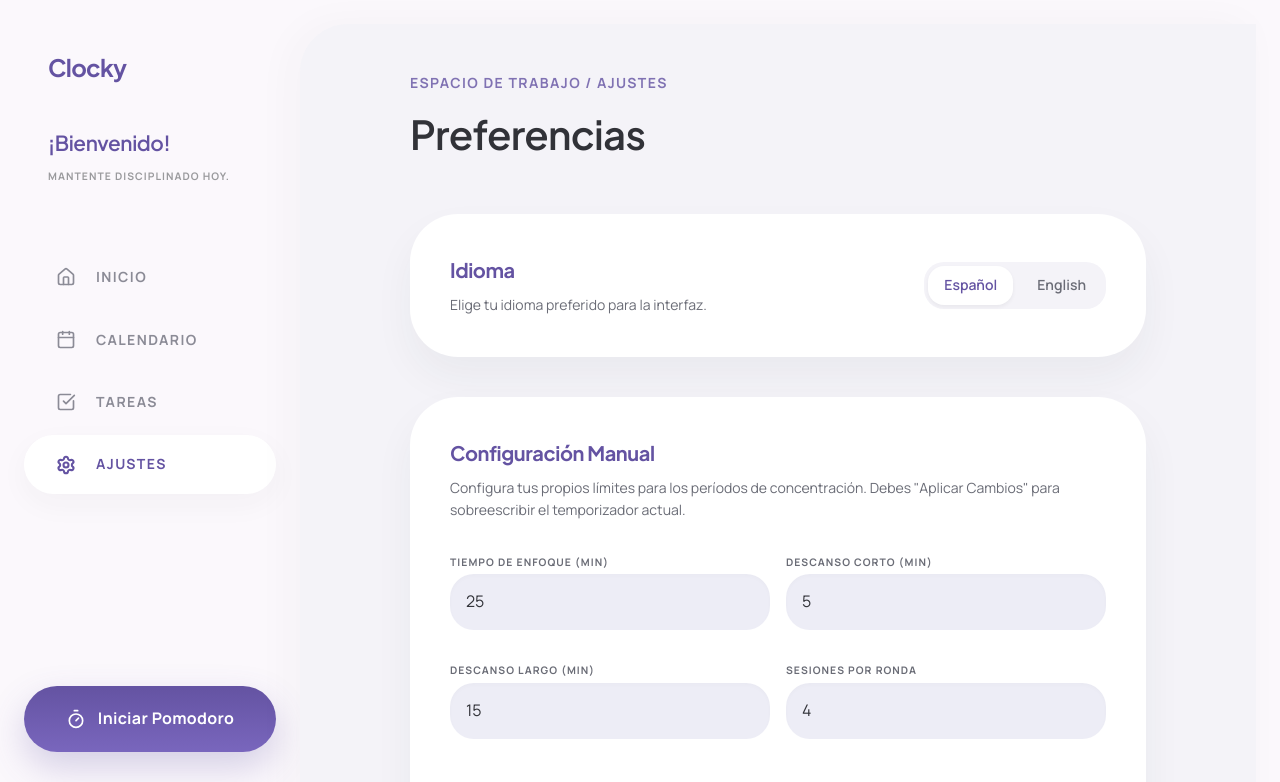
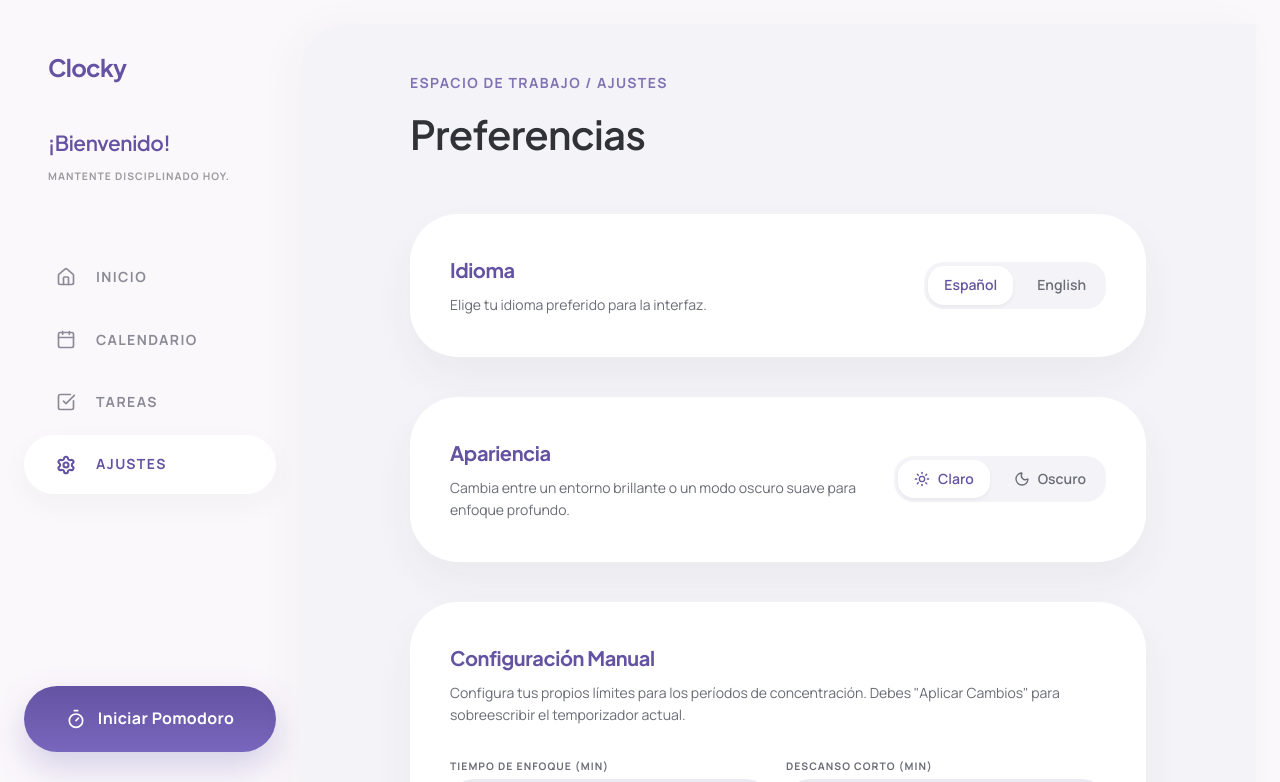
Before and after one commit to andres-pi/ai-pomodoro-planner, a Next.js app: page /settings in a window 1280 px wide. Shown: the top 782 px of the page. Built offline with nearby package versions, Linux system fonts and the light colour scheme; no server answers.

Commit message:
feat: add a function that changes the page style using a toggle.

```diff
--- a/src/app/globals.css
+++ b/src/app/globals.css
@@ -34,6 +34,28 @@
   /* Fonts */
   --font-display: 'Plus Jakarta Sans', sans-serif;
   --font-body: 'Manrope', sans-serif;
+}
+
+/* Soft Dark Mode Pallete */
+[data-theme="dark"] {
+  --color-primary: #7b6ab7;
+  --color-primary-dim: #9283cd;
+  --color-primary-container: #322659;
+
+  --color-secondary: #a3c285;
+  --color-secondary-container: #3d5032;
+  --color-on-secondary-container: #dceec9;
+
+  --color-tertiary: #b0ccaa;
+  --color-tertiary-fixed-dim: #3b5035;
+
+  --color-background: #18181f;
+  --color-surface-container-low: #22222a;
+  --color-surface-container-high: #31313e;
+  --color-surface-container-lowest: #282832;
+
+  --color-on-surface: #f0f0f5;
+  --color-outline-variant: rgba(255, 255, 255, 0.08);
 }
 
 * {
--- a/src/app/layout.tsx
+++ b/src/app/layout.tsx
@@ -3,6 +3,7 @@ import { Plus_Jakarta_Sans, Manrope } from "next/font/google";
 import "./globals.css";
 import Sidebar from "@/components/Sidebar";
 import { Providers } from "@/components/Providers";
+import ThemeProvider from "@/components/ThemeProvider";
 
 const plusJakarta = Plus_Jakarta_Sans({
   subsets: ["latin"],
@@ -29,6 +30,7 @@ export default function RootLayout({
   return (
     <html lang="es">
       <body className={`${manrope.variable} ${plusJakarta.variable}`}>
+        <ThemeProvider>
           <Providers>
             <div className="app-layout">
               <Sidebar />
@@ -37,6 +39,7 @@ export default function RootLayout({
               </main>
             </div>
           </Providers>
+        </ThemeProvider>
       </body>
     </html>
   );
--- a/src/components/SettingsPanel.tsx
+++ b/src/components/SettingsPanel.tsx
@@ -2,9 +2,10 @@
 import React, { useState } from 'react';
 import { useTimerStore } from '@/store/timerStore';
 import { signIn, signOut, useSession } from "next-auth/react";
-import { User, LogOut, Eye, EyeOff } from "lucide-react";
+import { User, LogOut, Eye, EyeOff, Moon, Sun } from "lucide-react";
 import { useTranslation } from '@/hooks/useTranslation';
 import { useLangStore } from '@/store/langStore';
+import { useThemeStore } from '@/store/themeStore';
 
 const InputField = ({ label, value, onChange, min = 1, max = 60 }: any) => (
   <div style={{ display: 'flex', flexDirection: 'column', gap: '0.25rem', flex: 1 }}>
@@ -37,6 +38,7 @@ const InputField = ({ label, value, onChange, min = 1, max = 60 }: any) => (
 export default function SettingsPanel() {
   const { t } = useTranslation();
   const { language, setLanguage } = useLangStore();
+  const { theme, setTheme } = useThemeStore();
   const { workDuration, shortBreakDuration, longBreakDuration, sessionsToLongBreak, updateSettings } = useTimerStore();
 
   // Helper local states just for the timer inputs
@@ -111,6 +113,33 @@ export default function SettingsPanel() {
              onClick={() => setLanguage('en')}
              style={{ padding: '0.5rem 1rem', borderRadius: '16px', border: 'none', fontWeight: 600, fontSize: '0.875rem', cursor: 'pointer', transition: 'all 0.2s ease', backgroundColor: language === 'en' ? 'white' : 'transparent', color: language === 'en' ? 'var(--color-primary)' : '#6A6C76', boxShadow: language === 'en' ? '0 2px 4px rgba(0,0,0,0.05)' : 'none' }}>
              English
+          </button>
+        </div>
+      </div>
+
+      {/* THEME TOGGLE */}
+      <div className="shadow-ambient mobile-gap-column" style={{ backgroundColor: 'var(--color-surface-container-lowest)', borderRadius: 'var(--radius-xl)', padding: '2.5rem', display: 'flex', alignItems: 'center', justifyContent: 'space-between', gap: '1.5rem' }}>
+        <div>
+          <h3 style={{ fontSize: '1.25rem', color: 'var(--color-primary)', letterSpacing: '-0.02em', fontWeight: 700 }}>
+            {t("SETTINGS_THEME_TITLE")}
+          </h3>
+          <p style={{ color: '#6A6C76', fontSize: '0.875rem', marginTop: '0.5rem' }}>
+            {t("SETTINGS_THEME_DESC")}
+          </p>
+        </div>
+
+        <div style={{ display: 'flex', alignItems: 'center', gap: '0.5rem', backgroundColor: 'var(--color-surface-container-low)', borderRadius: '20px', padding: '0.25rem' }}>
+          <button
+             type="button"
+             onClick={() => setTheme('light')}
+             style={{ display: 'flex', alignItems: 'center', gap: '0.5rem', padding: '0.5rem 1rem', borderRadius: '16px', border: 'none', fontWeight: 600, fontSize: '0.875rem', cursor: 'pointer', transition: 'all 0.2s ease', backgroundColor: theme === 'light' ? 'var(--color-surface-container-lowest)' : 'transparent', color: theme === 'light' ? 'var(--color-primary)' : '#6A6C76', boxShadow: theme === 'light' ? '0 2px 4px rgba(0,0,0,0.05)' : 'none' }}>
+             <Sun size={16} /> {t("THEME_LIGHT")}
+          </button>
+          <button
+             type="button"
+             onClick={() => setTheme('dark')}
+             style={{ display: 'flex', alignItems: 'center', gap: '0.5rem', padding: '0.5rem 1rem', borderRadius: '16px', border: 'none', fontWeight: 600, fontSize: '0.875rem', cursor: 'pointer', transition: 'all 0.2s ease', backgroundColor: theme === 'dark' ? 'var(--color-surface-container-lowest)' : 'transparent', color: theme === 'dark' ? 'var(--color-primary)' : '#6A6C76', boxShadow: theme === 'dark' ? '0 2px 4px rgba(0,0,0,0.05)' : 'none' }}>
+             <Moon size={16} /> {t("THEME_DARK")}
           </button>
         </div>
       </div>
--- /dev/null
+++ b/src/components/ThemeProvider.tsx
@@ -0,0 +1,15 @@
+"use client";
+
+import { useEffect } from "react";
+import { useThemeStore } from "@/store/themeStore";
+
+export default function ThemeProvider({ children }: { children: React.ReactNode }) {
+  const { theme } = useThemeStore();
+
+  useEffect(() => {
+    // Inyecta el tema globalmente en el elemento html o body
+    document.documentElement.setAttribute('data-theme', theme);
+  }, [theme]);
+
+  return <>{children}</>;
+}
--- a/src/locales/en.json
+++ b/src/locales/en.json
@@ -30,6 +30,10 @@
   "SETTINGS_HEADER_TITLE": "Preferences",
   "SETTINGS_LANG_TITLE": "Language",
   "SETTINGS_LANG_DESC": "Choose your preferred language for the interface.",
+  "SETTINGS_THEME_TITLE": "Appearance",
+  "SETTINGS_THEME_DESC": "Switch between a bright environment or a soft dark mode for deep focus.",
+  "THEME_LIGHT": "Light",
+  "THEME_DARK": "Dark",
   "SETTINGS_MANUAL_TITLE": "Manual Configuration",
   "SETTINGS_MANUAL_DESC": "Set your own limits for focus periods. You must \"Apply Changes\" to overwrite the current timer.",
   "SETTINGS_FOCUS_LBL": "FOCUS TIME (MIN)",
--- a/src/locales/es.json
+++ b/src/locales/es.json
@@ -30,6 +30,10 @@
   "SETTINGS_HEADER_TITLE": "Preferencias",
   "SETTINGS_LANG_TITLE": "Idioma",
   "SETTINGS_LANG_DESC": "Elige tu idioma preferido para la interfaz.",
+  "SETTINGS_THEME_TITLE": "Apariencia",
+  "SETTINGS_THEME_DESC": "Cambia entre un entorno brillante o un modo oscuro suave para enfoque profundo.",
+  "THEME_LIGHT": "Claro",
+  "THEME_DARK": "Oscuro",
   "SETTINGS_MANUAL_TITLE": "Configuración Manual",
   "SETTINGS_MANUAL_DESC": "Configura tus propios límites para los períodos de concentración. Debes \"Aplicar Cambios\" para sobreescribir el temporizador actual.",
   "SETTINGS_FOCUS_LBL": "TIEMPO DE ENFOQUE (MIN)",
--- /dev/null
+++ b/src/store/themeStore.ts
@@ -0,0 +1,23 @@
+import { create } from 'zustand';
+import { persist } from 'zustand/middleware';
+
+type Theme = 'light' | 'dark';
+
+interface ThemeState {
+  theme: Theme;
+  setTheme: (theme: Theme) => void;
+  toggleTheme: () => void;
+}
+
+export const useThemeStore = create<ThemeState>()(
+  persist(
+    (set) => ({
+      theme: 'light', // Default a claro
+      setTheme: (theme) => set({ theme }),
+      toggleTheme: () => set((state) => ({ theme: state.theme === 'light' ? 'dark' : 'light' })),
+    }),
+    {
+      name: 'clocky-theme-storage',
+    }
+  )
+);
```
Lines whose indentation alone changed are shown as unchanged.
